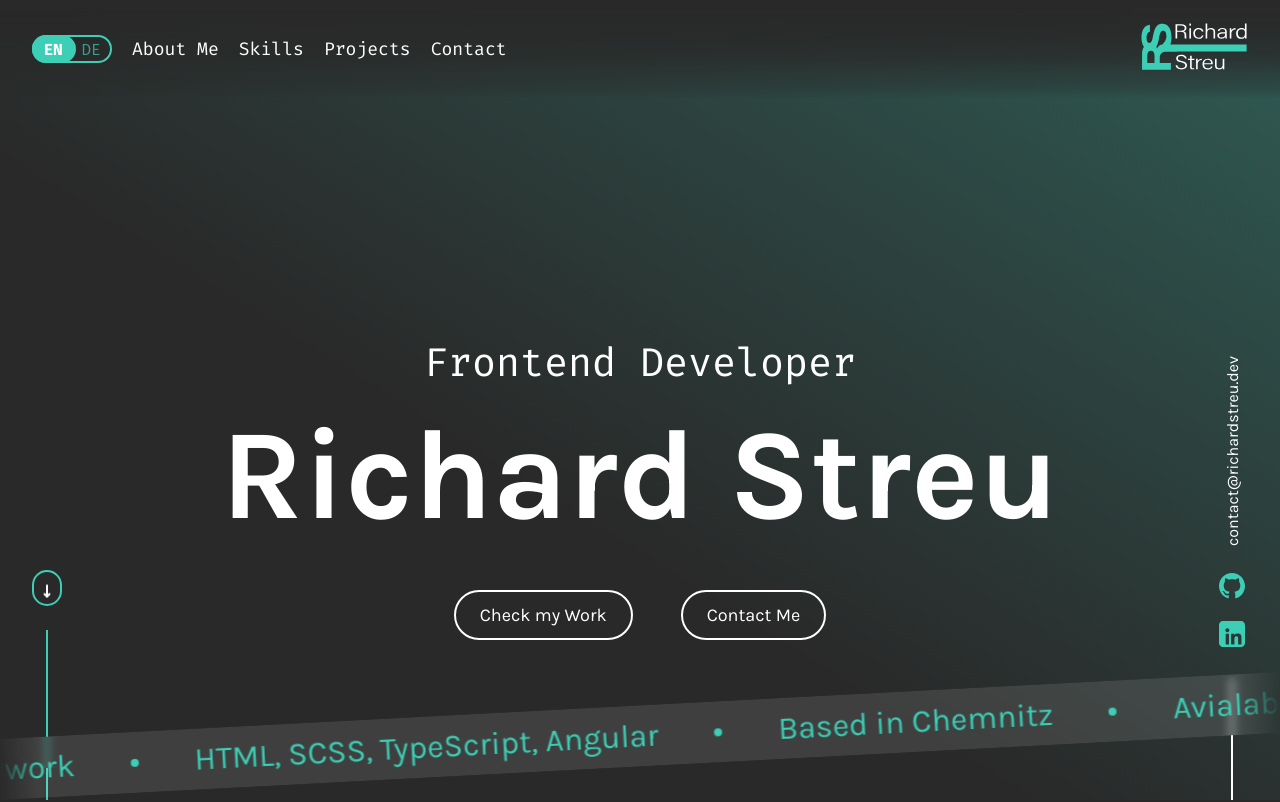
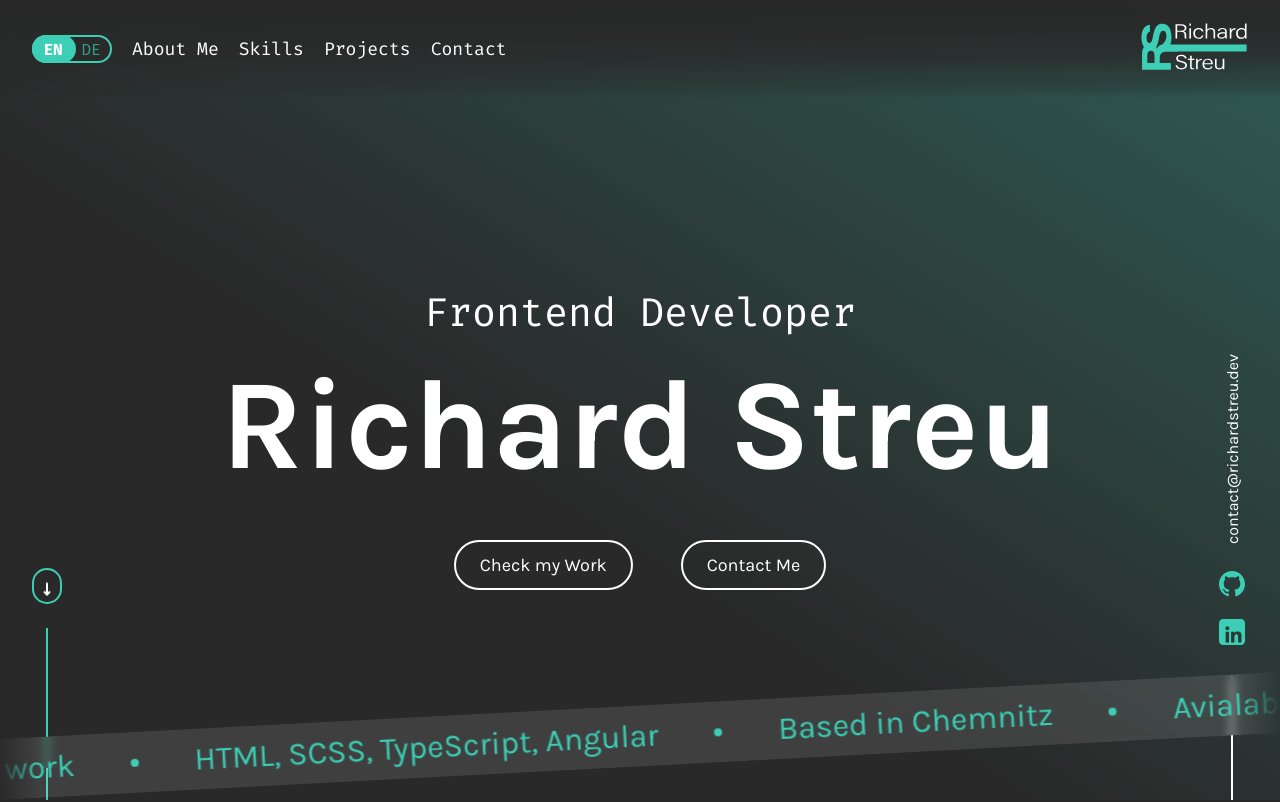
Before and after one commit to RichardStreu/portfolioAngular, an Angular app: page / in a window 1280 px wide. Shown: the top 802 px of the page. Built offline with nearby package versions, Linux system fonts and the light colour scheme.

Commit message:
style: adjust padding and height for responsive design in hero section

```diff
--- a/src/app/landing-page/sections/a-hero/a-hero.component.scss
+++ b/src/app/landing-page/sections/a-hero/a-hero.component.scss
@@ -22,17 +22,22 @@
   height: 100dvh;
   position: relative;
   overflow: hidden;
-  padding-top: 98px;
+
+
+  @media screen and (max-width: 1100px) {
+    padding-top: 98px;
+  }
 
   .contentWrapper {
     position: relative;
-    height: calc(100dvh - 96px);
+    height: 100dvh;
     display: flex;
     justify-content: center;
     align-items: center;
 
     @media screen and (max-width: 1100px) {
       align-items: flex-start;
+      height: calc(100dvh - 98px);
     }
 
     .arrowLeft {
```
